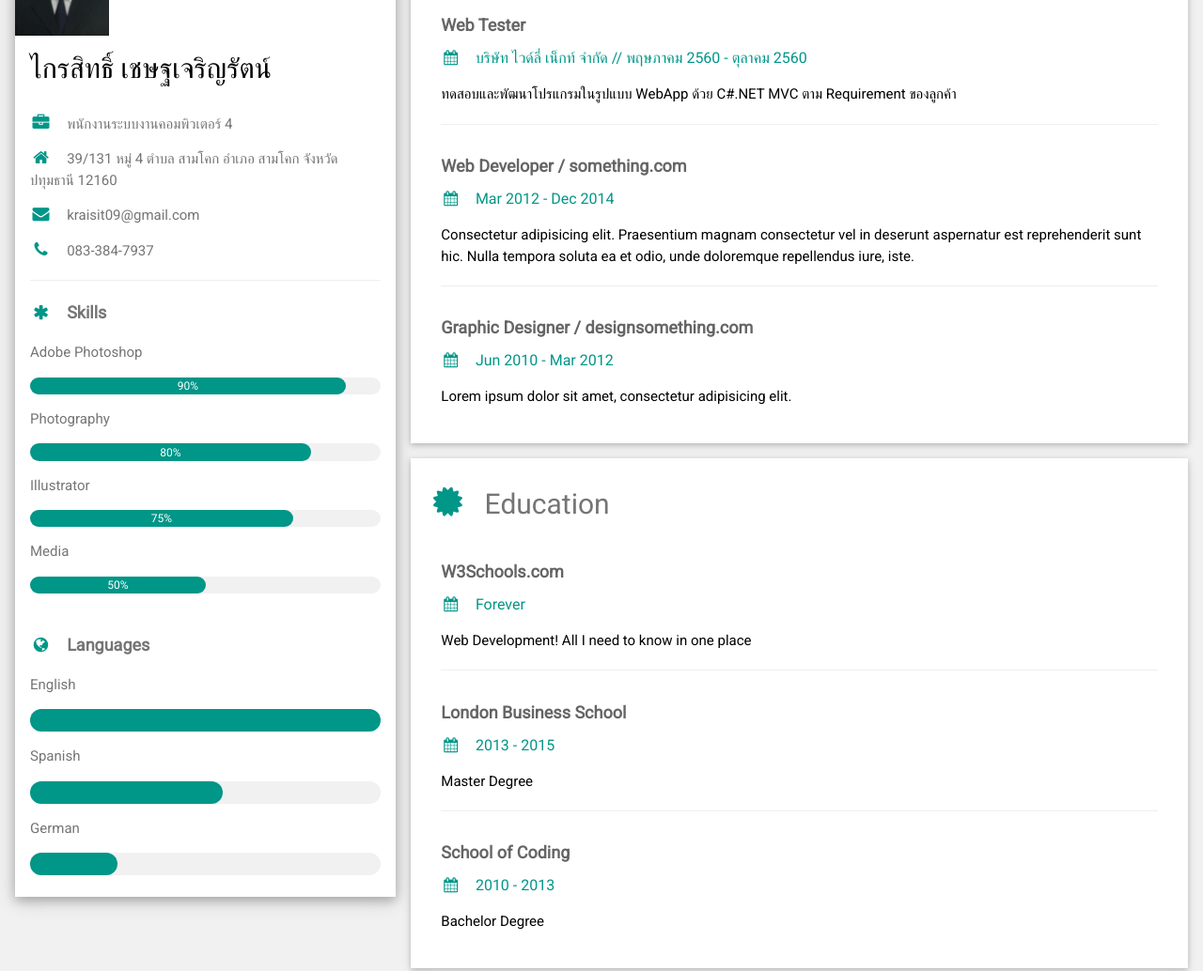
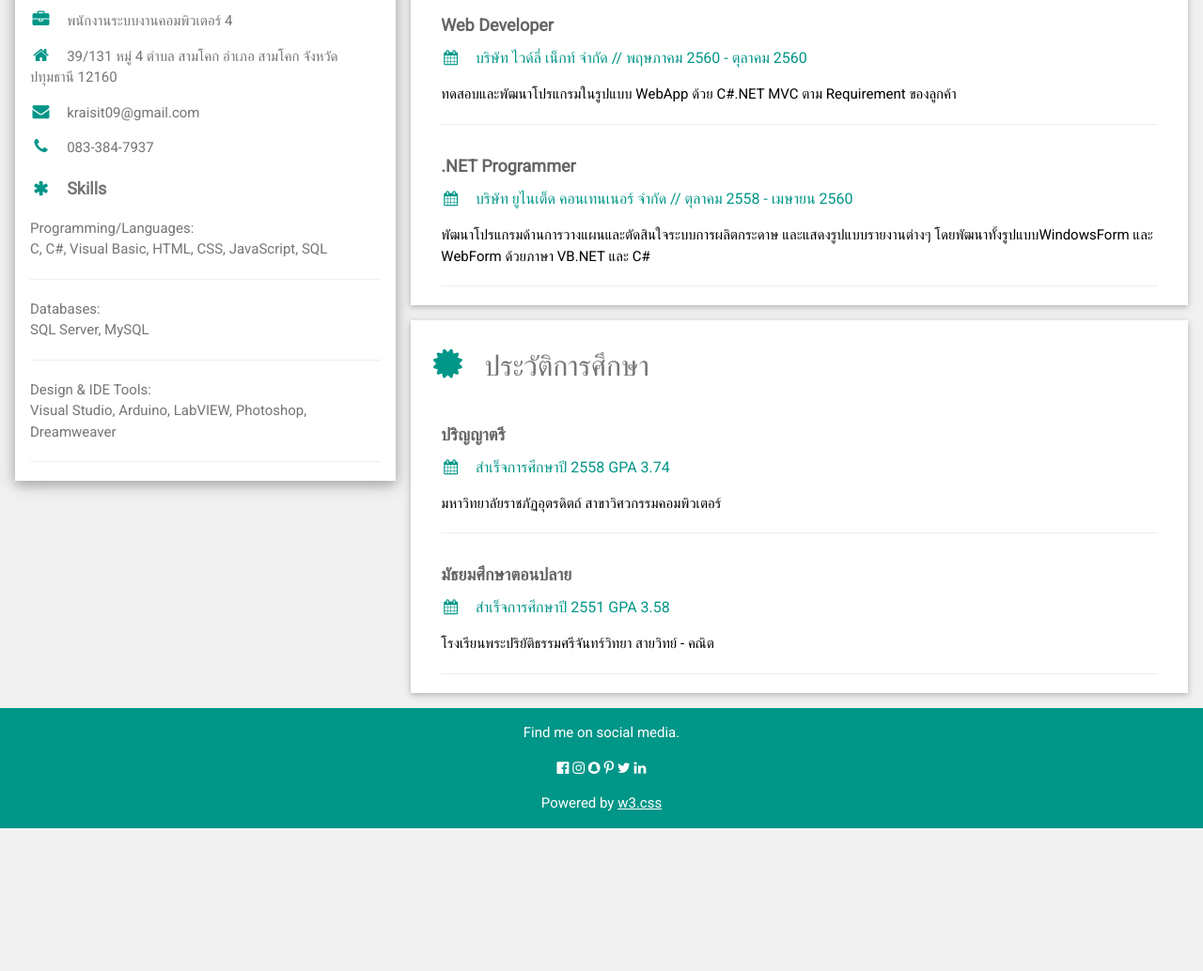
Before and after one commit to kraisit09/W2LabResume, a plain HTML site: page index.html in a window 1280 px wide. Shown: the part 110-1144 px from the top of the page at 94% size. After the commit the page ends 992 px from the top, so only its background shows below. Drawn offline with nearby package versions, Linux system fonts and the light colour scheme.

Commit message:
[Edited]: Update Resume

```diff
--- a/index.html
+++ b/index.html
@@ -7,131 +7,101 @@
 <link rel='stylesheet' href='https://fonts.googleapis.com/css?family=Roboto'>
 <link rel="stylesheet" href="https://cdnjs.cloudflare.com/ajax/libs/font-awesome/4.7.0/css/font-awesome.min.css">
 <style>
-html,body,h1,h2,h3,h4,h5,h6 {font-family: "Roboto", sans-serif}
+  html,
+  body,
+  h1,
+  h2,
+  h3,
+  h4,
+  h5,
+  h6 {
+    font-family: "Roboto", sans-serif
+  }
 </style>
+
 <body class="w3-light-grey">
 
-<!-- Page Container -->
   <div class="w3-content w3-margin-top" style="max-width:1400px;">
 
-  <!-- The Grid -->
     <div class="w3-row-padding">
 
-    <!-- Left Column -->
       <div class="w3-third">
 
         <div class="w3-white w3-text-grey w3-card-4">
           <div class="w3-display-container">
-          <img src="/Images/Avatar-AO.png" style="width:100px" alt="Avatar">
+            <!-- <img src="Images/Avatar-AO.png" stkyle="width:100px" alt="Avatar"> -->
             <br /> <br /> <br /> <br />
             <div class="w3-display-bottomleft w3-container w3-text-black">
-            <h2>ไกรสิทธิ์ เชษฐเจริญรัตน์</h2>
+              <h2>นายไกรสิทธิ์ เชษฐเจริญรัตน์</h2>
             </div>
           </div>
           <div class="w3-container">
-          <p><i class="fa fa-briefcase fa-fw w3-margin-right w3-large w3-text-teal"></i>พนักงานระบบงานคอมพิวเตอร์ 4</p>
-          <p><i class="fa fa-home fa-fw w3-margin-right w3-large w3-text-teal"></i>39/131 หมู่ 4 ตำบล สามโคก อำเภอ สามโคก
+            <p><i class="fa fa-briefcase fa-fw w3-margin-right w3-large w3-text-teal"></i>พนักงานระบบงานคอมพิวเตอร์ 4
+            </p>
+            <p><i class="fa fa-home fa-fw w3-margin-right w3-large w3-text-teal"></i>39/131 หมู่ 4 ตำบล สามโคก อำเภอ
+              สามโคก
               จังหวัดปทุมธานี 12160
             </p>
             <p><i class="fa fa-envelope fa-fw w3-margin-right w3-large w3-text-teal"></i>kraisit09@gmail.com</p>
             <p><i class="fa fa-phone fa-fw w3-margin-right w3-large w3-text-teal"></i>083-384-7937</p>
-          <hr>
 
             <p class="w3-large"><b><i class="fa fa-asterisk fa-fw w3-margin-right w3-text-teal"></i>Skills</b></p>
-          <p>Adobe Photoshop</p>
-          <div class="w3-light-grey w3-round-xlarge w3-small">
-            <div class="w3-container w3-center w3-round-xlarge w3-teal" style="width:90%">90%</div>
-          </div>
-          <p>Photography</p>
-          <div class="w3-light-grey w3-round-xlarge w3-small">
-            <div class="w3-container w3-center w3-round-xlarge w3-teal" style="width:80%">
-              <div class="w3-center w3-text-white">80%</div>
-            </div>
-          </div>
-          <p>Illustrator</p>
-          <div class="w3-light-grey w3-round-xlarge w3-small">
-            <div class="w3-container w3-center w3-round-xlarge w3-teal" style="width:75%">75%</div>
-          </div>
-          <p>Media</p>
-          <div class="w3-light-grey w3-round-xlarge w3-small">
-            <div class="w3-container w3-center w3-round-xlarge w3-teal" style="width:50%">50%</div>
-          </div>
-          <br>
+            <p>Programming/Languages: <br /> C, C#, Visual Basic, HTML, CSS, JavaScript, SQL</p>
+            <hr />
 
-          <p class="w3-large w3-text-theme"><b><i class="fa fa-globe fa-fw w3-margin-right w3-text-teal"></i>Languages</b></p>
-          <p>English</p>
-          <div class="w3-light-grey w3-round-xlarge">
-            <div class="w3-round-xlarge w3-teal" style="height:24px;width:100%"></div>
-          </div>
-          <p>Spanish</p>
-          <div class="w3-light-grey w3-round-xlarge">
-            <div class="w3-round-xlarge w3-teal" style="height:24px;width:55%"></div>
-          </div>
-          <p>German</p>
-          <div class="w3-light-grey w3-round-xlarge">
-            <div class="w3-round-xlarge w3-teal" style="height:24px;width:25%"></div>
-          </div>
-          <br>
+            <p>Databases: <br /> SQL Server, MySQL</p>
+            <hr />
+
+            <p>Design & IDE Tools: <br />Visual Studio, Arduino, LabVIEW, Photoshop, Dreamweaver </p>
+            <hr />
+
           </div>
         </div><br>
 
-    <!-- End Left Column -->
       </div>
 
-    <!-- Right Column -->
       <div class="w3-twothird">
 
         <div class="w3-container w3-card w3-white w3-margin-bottom">
-        <h2 class="w3-text-grey w3-padding-16"><i class="fa fa-suitcase fa-fw w3-margin-right w3-xxlarge w3-text-teal"></i>ประสบการณ์ทำงาน</h2>
+          <h2 class="w3-text-grey w3-padding-16"><i
+              class="fa fa-suitcase fa-fw w3-margin-right w3-xxlarge w3-text-teal"></i>ประสบการณ์ทำงาน</h2>
           <div class="w3-container">
-          <h5 class="w3-opacity"><b>Web Tester</b></h5>
-          <h6 class="w3-text-teal"><i class="fa fa-calendar fa-fw w3-margin-right"></i>บริษัท ไวด์ลี่ เน็กท์ จำกัด		  // พฤษภาคม 2560 - ตุลาคม 2560</h6>
+            <h5 class="w3-opacity"><b>Web Developer</b></h5>
+            <h6 class="w3-text-teal"><i class="fa fa-calendar fa-fw w3-margin-right"></i>บริษัท ไวด์ลี่ เน็กท์ จำกัด //
+              พฤษภาคม 2560 - ตุลาคม 2560</h6>
             <p>ทดสอบและพัฒนาโปรแกรมในรูปแบบ WebApp ด้วย C#.NET MVC ตาม Requirement ของลูกค้า</p>
             <hr>
+          </div>
 
-
+          <div class="w3-container">
+            <h5 class="w3-opacity"><b>.NET Programmer</b></h5>
+            <h6 class="w3-text-teal"><i class="fa fa-calendar fa-fw w3-margin-right"></i>บริษัท ยูไนเต็ด คอนเทนเนอร์
+              จำกัด // ตุลาคม 2558 - เมษายน 2560</h6>
+            <p>พัฒนาโปรแกรมด้านการวางแผนและตัดสินใจระบบการผลิตกระดาษ และแสดงรูปแบบรายงานต่างๆ
+              โดยพัฒนาทั้งรูปแบบWindowsForm และ WebForm ด้วยภาษา VB.NET และ C#</p>
+            <hr>
           </div>
+        </div>
+        <div class="w3-container w3-card w3-white">
+          <h2 class="w3-text-grey w3-padding-16"><i
+              class="fa fa-certificate fa-fw w3-margin-right w3-xxlarge w3-text-teal"></i>ประวัติการศึกษา</h2>
           <div class="w3-container">
-          <h5 class="w3-opacity"><b>Web Developer / something.com</b></h5>
-          <h6 class="w3-text-teal"><i class="fa fa-calendar fa-fw w3-margin-right"></i>Mar 2012 - Dec 2014</h6>
-          <p>Consectetur adipisicing elit. Praesentium magnam consectetur vel in deserunt aspernatur est reprehenderit sunt hic. Nulla tempora soluta ea et odio, unde doloremque repellendus iure, iste.</p>
+            <h5 class="w3-opacity"><b>ปริญญาตรี</b></h5>
+            <h6 class="w3-text-teal"><i class="fa fa-calendar fa-fw w3-margin-right"></i>สำเร็จการศึกษาปี 2558 GPA 3.74
+            </h6>
+            <p>มหาวิทยาลัยราชภัฏอุตรดิตถ์ สาขาวิศวกรรมคอมพิวเตอร์</p>
             <hr>
           </div>
           <div class="w3-container">
-          <h5 class="w3-opacity"><b>Graphic Designer / designsomething.com</b></h5>
-          <h6 class="w3-text-teal"><i class="fa fa-calendar fa-fw w3-margin-right"></i>Jun 2010 - Mar 2012</h6>
-          <p>Lorem ipsum dolor sit amet, consectetur adipisicing elit. </p><br>
+            <h5 class="w3-opacity"><b>มัธยมศึกษาตอนปลาย</b></h5>
+            <h6 class="w3-text-teal"><i class="fa fa-calendar fa-fw w3-margin-right"></i>สำเร็จการศึกษาปี 2551 GPA 3.58
+            </h6>
+            <p>โรงเรียนพระปริยัติธรรมศรีจันทร์วิทยา สายวิทย์ - คณิต</p>
+            <hr>
           </div>
         </div>
-
-      <div class="w3-container w3-card w3-white">
-        <h2 class="w3-text-grey w3-padding-16"><i class="fa fa-certificate fa-fw w3-margin-right w3-xxlarge w3-text-teal"></i>Education</h2>
-        <div class="w3-container">
-          <h5 class="w3-opacity"><b>W3Schools.com</b></h5>
-          <h6 class="w3-text-teal"><i class="fa fa-calendar fa-fw w3-margin-right"></i>Forever</h6>
-          <p>Web Development! All I need to know in one place</p>
-          <hr>
-        </div>
-        <div class="w3-container">
-          <h5 class="w3-opacity"><b>London Business School</b></h5>
-          <h6 class="w3-text-teal"><i class="fa fa-calendar fa-fw w3-margin-right"></i>2013 - 2015</h6>
-          <p>Master Degree</p>
-          <hr>
-        </div>
-        <div class="w3-container">
-          <h5 class="w3-opacity"><b>School of Coding</b></h5>
-          <h6 class="w3-text-teal"><i class="fa fa-calendar fa-fw w3-margin-right"></i>2010 - 2013</h6>
-          <p>Bachelor Degree</p><br>
       </div>
     </div>
-
-    <!-- End Right Column -->
-    </div>
-
-  <!-- End Grid -->
-  </div>
-
-  <!-- End Page Container -->
   </div>
 
   <footer class="w3-container w3-teal w3-center w3-margin-top">
@@ -146,4 +116,5 @@ html,body,h1,h2,h3,h4,h5,h6 {font-family: "Roboto", sans-serif}
   </footer>
 
 </body>
+
 </html>
```
Also changed, not shown: 1 other file. Lines whose indentation alone changed are shown as unchanged.
